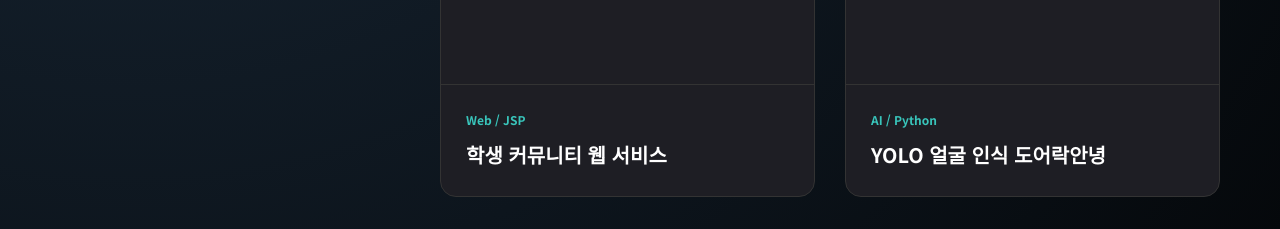
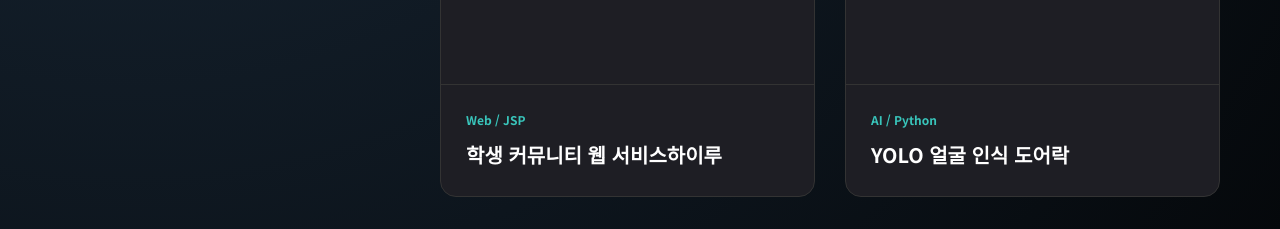
Before and after one commit to ycy040/ycy_web, a plain HTML site: page index.html in a window 1280 px wide. Shown: the part 960-1189 px from the top of the page. Drawn offline with Linux system fonts and the light colour scheme; no server answers.

Commit message:
Index.html 방명록 수정 / css  수정

```diff
--- a/index.html
+++ b/index.html
@@ -63,7 +63,7 @@
                         </div>
                         <div class="card-info">
                             <div class="p-tag">Web / JSP</div>
-                            <div class="p-title">학생 커뮤니티 웹 서비스</div>
+                            <div class="p-title">학생 커뮤니티 웹 서비스하이루</div>
                         </div>
                     </div>
 
@@ -73,7 +73,7 @@
                         </div>
                         <div class="card-info">
                             <div class="p-tag">AI / Python</div>
-                            <div class="p-title">YOLO 얼굴 인식 도어락안녕</div>
+                            <div class="p-title">YOLO 얼굴 인식 도어락</div>
                         </div>
                     </div>
 
```
